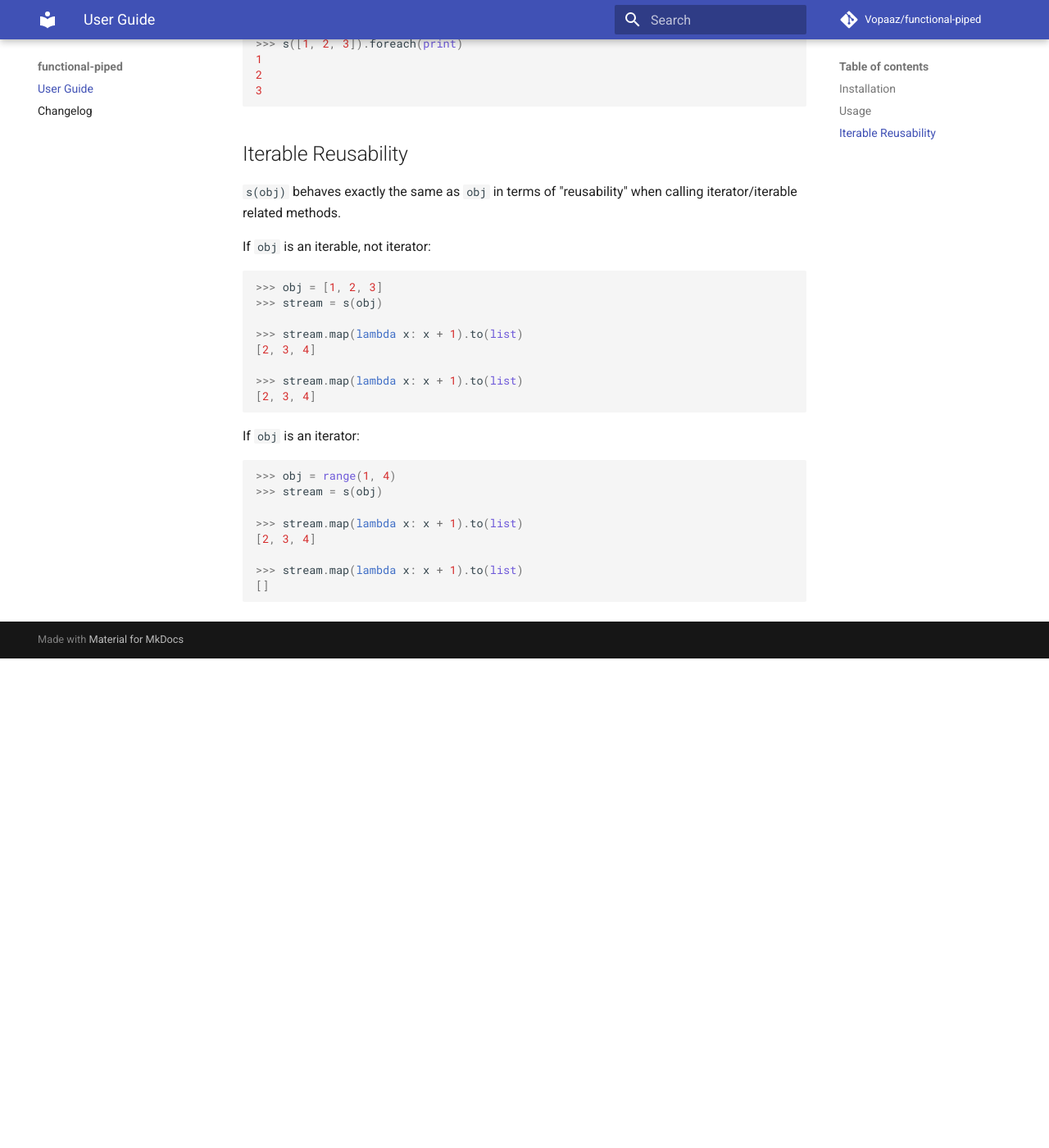
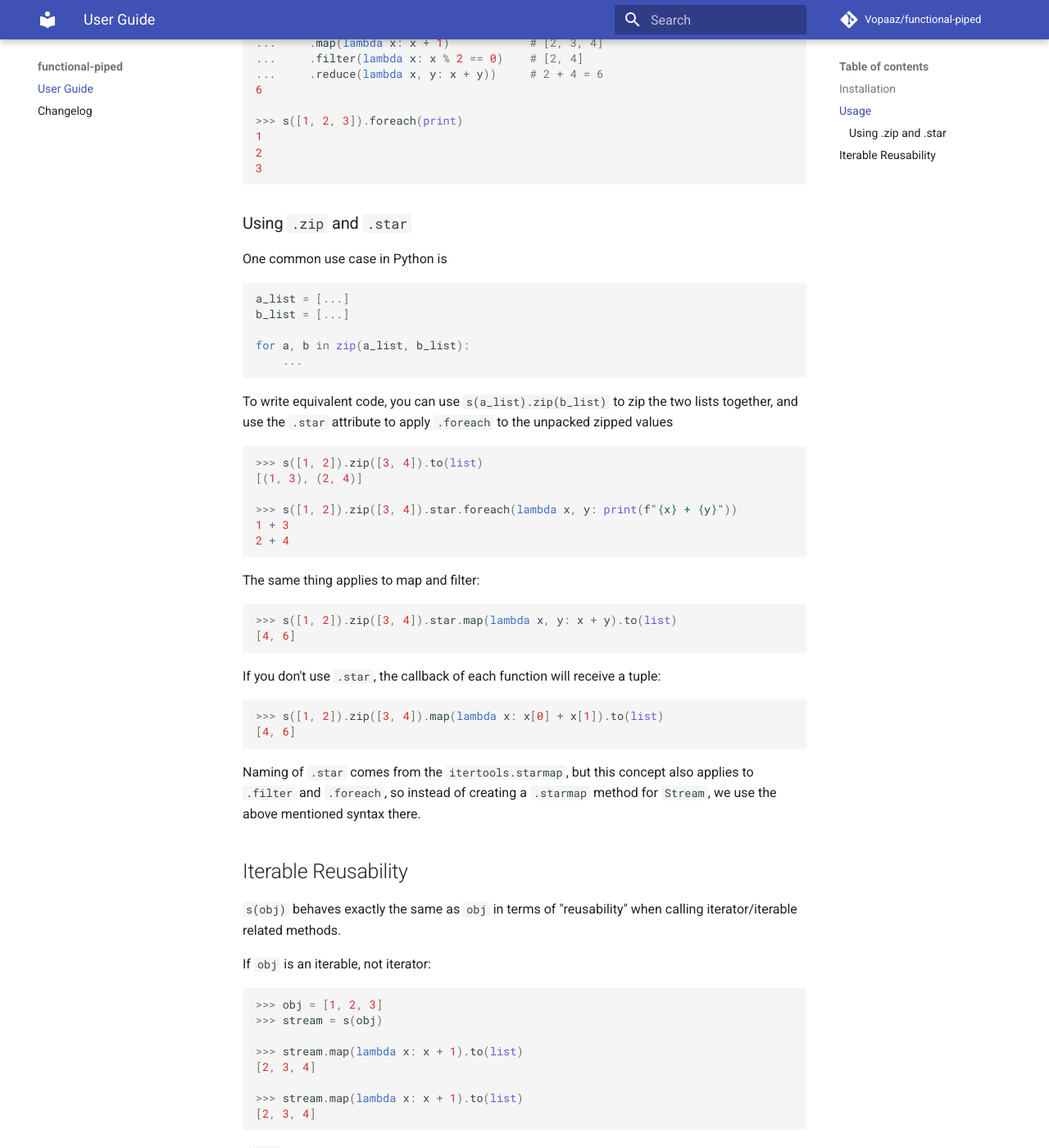
Before and after one commit to Vopaaz/functional-piped, an MkDocs documentation site: the page built from docs/index.md, in a window 1280 px wide and 1400 px high, scrolled down 1187 px. Shown: the whole window at 82% size. Built offline with MkDocs 1.6.1 and Material for MkDocs 9.7.7, drawn with Linux system fonts in a browser that asks for light colours; comment, search, counter and statistics services are not loaded; before the commit the page ends 1990 px from its top, so only the background shows below that; some of the changed text lies outside the part shown.

Commit message:
Implement StarStream

````diff
--- a/docs/index.md
+++ b/docs/index.md
@@ -1,6 +1,13 @@
 # functional-piped
 
-This library allows you to write `s(iterable).map(func)` instead of `map(func, iterable)`,
+![Codecov](https://img.shields.io/codecov/c/github/Vopaaz/functional-piped?style=for-the-badge&token=gOatZaMQ9U)
+![PyPI - Python Version](https://img.shields.io/pypi/pyversions/functional-piped?style=for-the-badge&)
+![PyPI](https://img.shields.io/pypi/v/functional-piped?style=for-the-badge&)
+![GitHub Workflow Status](https://img.shields.io/github/actions/workflow/status/Vopaaz/functional-piped/CI-master.yml?branch=master&style=for-the-badge)
+
+Python has native support for some functional programming functions such as `map` and `filter`.
+This library allows you to use them in a "piped" way,
+i.e. `s(iterable).map(func)` instead of `map(func, iterable)`,
 because in any slightly more complex scenarios, the former is much more readable.
 
 For example,
@@ -33,7 +40,7 @@ list(
 >>> from funcpipe import Stream as s
 ```
 
-Then you can use `.map`, `.filter`, `.reduce`, and `.foreach`
+Then you can use `.map`, `.filter`, `.reduce`, `.foreach`, and `.zip`
 to manipulate your iterable in a functional programming way.
 If the result is still an iterable, you can use `.to()` to collect it into any data type
 
@@ -59,6 +66,49 @@ If the result is still an iterable, you can use `.to()` to collect it into any d
 3
 ```
 
+
+### Using `.zip` and `.star`
+
+One common use case in Python is
+
+```python
+a_list = [...]
+b_list = [...]
+
+for a, b in zip(a_list, b_list):
+    ...
+```
+
+To write equivalent code, you can use `s(a_list).zip(b_list)` to zip the two lists together,
+and use the `.star` attribute to apply `.foreach` to the unpacked zipped values
+
+```python
+>>> s([1, 2]).zip([3, 4]).to(list)
+[(1, 3), (2, 4)]
+
+>>> s([1, 2]).zip([3, 4]).star.foreach(lambda x, y: print(f"{x} + {y}"))
+1 + 3
+2 + 4
+```
+
+The same thing applies to map and filter:
+
+```python
+>>> s([1, 2]).zip([3, 4]).star.map(lambda x, y: x + y).to(list)
+[4, 6]
+```
+
+If you don't use `.star`, the callback of each function will receive a tuple:
+
+```python
+>>> s([1, 2]).zip([3, 4]).map(lambda x: x[0] + x[1]).to(list)
+[4, 6]
+```
+
+Naming of `.star` comes from the `itertools.starmap`, but this concept also
+applies to `.filter` and `.foreach`, so instead of creating a `.starmap` method for `Stream`, we use the above mentioned syntax there.
+
+
 ## Iterable Reusability
 
 `s(obj)` behaves exactly the same as `obj` in terms of "reusability" when calling iterator/iterable
--- a/setup.py
+++ b/setup.py
@@ -5,7 +5,7 @@ with open(r"README.md", "r", encoding="utf-8") as f:
 
 setup(
     name="functional-piped",
-    version="0.0.1",
+    version="0.1.0",
     author="Vopaaz",
     author_email="liyifan945@gmail.com",
     url="https://github.com/Vopaaz/functional-piped",
@@ -18,6 +18,7 @@ setup(
         "Programming Language :: Python :: 3.9",
         "Programming Language :: Python :: 3.10",
         "Programming Language :: Python :: 3.11",
+        "Programming Language :: Python :: 3.12",
         "License :: OSI Approved :: MIT License",
     ],
 )
````
Also changed, not shown: other parts of docs/index.md (+1 -1 lines), README.md (+45 -2 lines), docs/changelog.md (+6 -1 lines), 5 other files.
